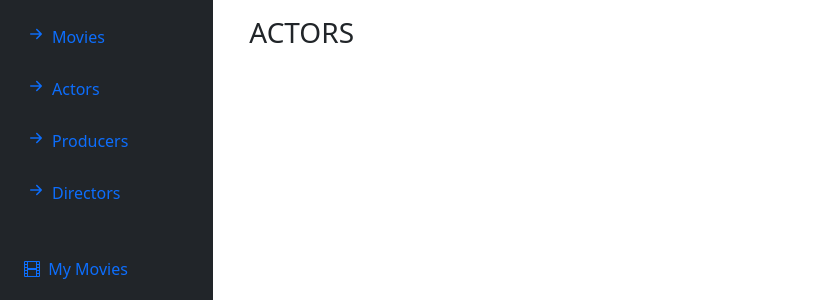
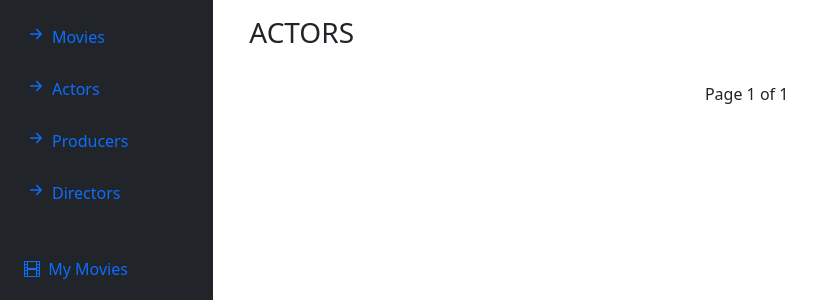
Before and after one commit to PedroS50/PocketMovies_tpwDjango, a Django app: page /actors/ in a window 1280 px wide. Shown: the part 56-356 px from the top of the page, without its empty margins (0-824 px from the left). Run offline with Django 3.2, Linux system fonts and the light colour scheme; the visitor is signed in with stand-in values (Sample User, id 1); data that the repository does not hold is empty; some libraries are stand-ins or nearby versions.

Commit message:
pagination in movies, actors, directors and producers without style

```diff
--- a/PocketMovies/app/templates/ListActors.html
+++ b/PocketMovies/app/templates/ListActors.html
@@ -33,6 +33,25 @@
                 </div>
             {% endfor %}
         </div>
+        <div class="container p-4">
+        <div class="pagination justify-content-center">
+            <span class="step-links">
+              {% if person_list.has_previous %}
+                  <button type="button" class="btn btn-outline-dark"><a href="?page=1">&laquo; first</a></button>
+                  <button type="button" class="btn btn-outline-dark"><a href="?page={{ person_list.previous_page_number }}">previous</a></button>
+              {% endif %}
+
+                <span class="current">
+                    Page {{ person_list.number }} of {{ person_list.paginator.num_pages }}
+                </span>
+
+              {% if person_list.has_next %}
+                  <button type="button" class="btn btn-outline-dark"><a href="?page={{ person_list.next_page_number }}">next</a></button>
+                  <button type="button" class="btn btn-outline-dark"><a href="?page={{ person_list.paginator.num_pages }}">last &raquo;</a></button>
+              {% endif %}
+            </span>
+            </div>
+        </div>
     </div>
 
 {% endblock %}
--- a/PocketMovies/app/views.py
+++ b/PocketMovies/app/views.py
@@ -7,7 +7,7 @@ from django.contrib.auth.decorators import login_required
 from django.http import HttpResponse
 from app.models import *
 from app.forms import *
-
+from django.core.paginator import Paginator, EmptyPage, PageNotAnInteger
 
 @login_required()
 def list_movies(request, movie):
@@ -63,7 +63,10 @@ def list_movies(request, movie):
             movie = movies.get(id=movie_id)
             profile.want_to_watch.remove(movie)
 
-    tparams = {'movie_list': movies, 'genre_list': Genre.objects.all(), 'selected_genre': genre, 'profile': profile}
+    paginator = Paginator(movies, 3)
+    page_number = request.GET.get('page',1)
+    p_movies = paginator.page(int(page_number))
+    tparams = {'movie_list': p_movies, 'genre_list': Genre.objects.all(), 'selected_genre': genre, 'profile': profile}
     return render(request, 'ListMovies.html', tparams)
     # return render(request, 'ListMovies.html')
 
@@ -76,7 +79,10 @@ def list_people(request, person):
         people = Producer.objects.all()
     elif person == 'directors':
         people = Director.objects.all()
-    return render(request, 'ListActors.html', {'person_list': people, 'person_role': person.upper()})
+    paginator = Paginator(people, 10)
+    page_number = request.GET.get('page', 1)
+    p_people = paginator.page(int(page_number))
+    return render(request, 'ListActors.html', {'person_list': p_people, 'person_role': person.upper()})
 
 
 def register_user(request):
```
Also changed, not shown: PocketMovies/app/templates/ListMovies.html (+28 -2 lines).
